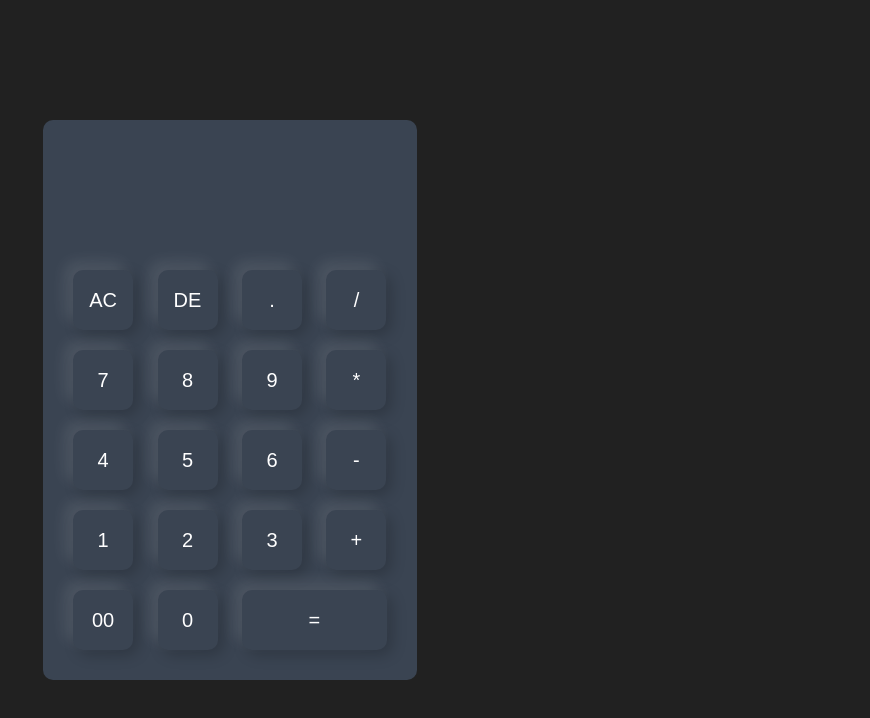
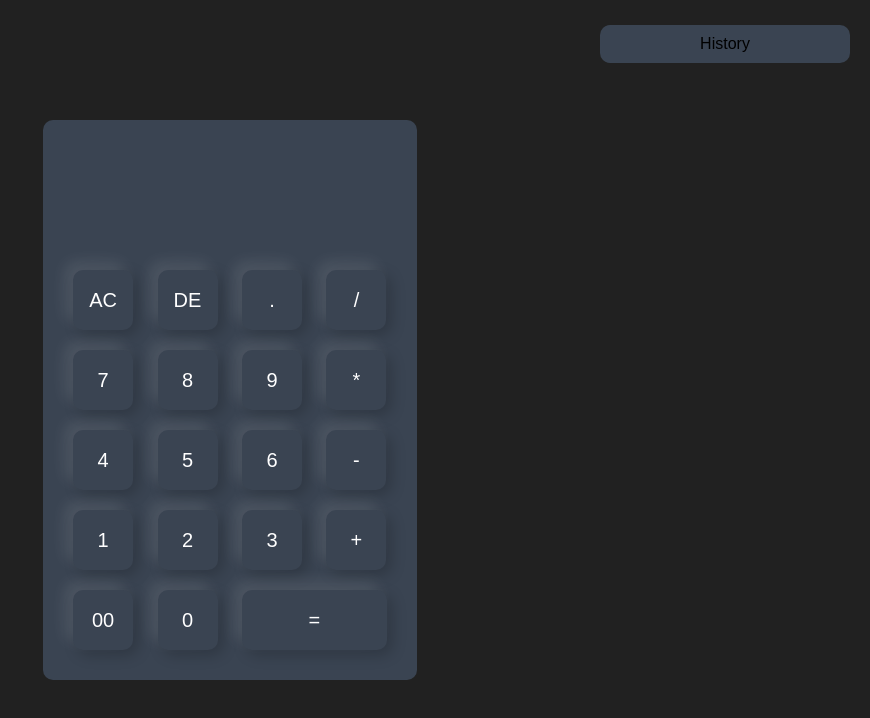
Before and after one commit to HamzaSheikdon/Calculator, a plain HTML site: page index.html in a window 1280 px wide. Shown: the whole page, without its empty margins (410-1280 px from the left). Drawn offline with Linux system fonts and the light colour scheme.

Commit message:
design of the history button

```diff
--- a/index.html
+++ b/index.html
@@ -45,6 +45,7 @@
                 </div>
             </form>
         </div>
+        <div class="history">History</div>
     </div>
     <script src="app.js"></script>
 </body>
--- a/style.css
+++ b/style.css
@@ -52,3 +52,14 @@
 .calculator form input.equal {
     width: 145px;
 }
+
+.history{
+    position: absolute;
+    text-align: center;
+    background:  #3a4452;
+    top: 25px;
+    width: 250px;
+    right: 20px;
+    padding: 10px;
+    border-radius: 10px;
+}
```
